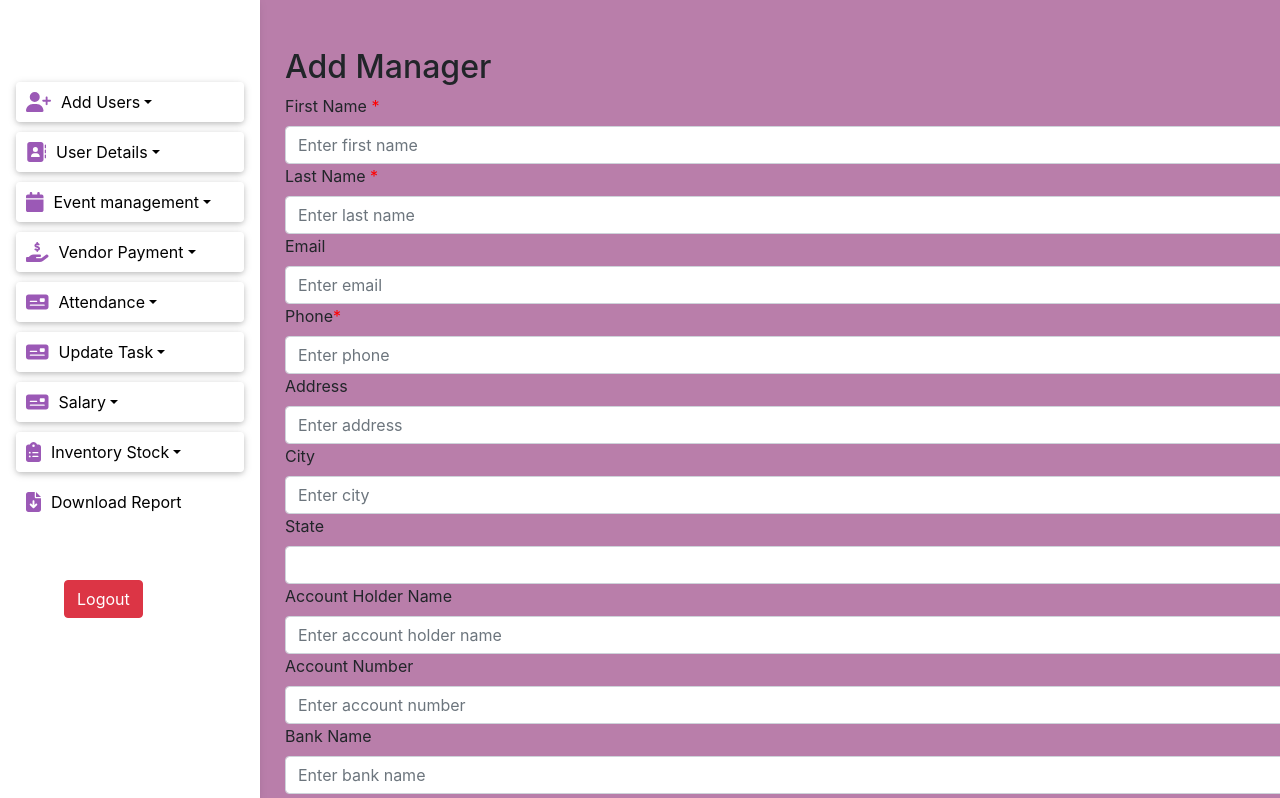
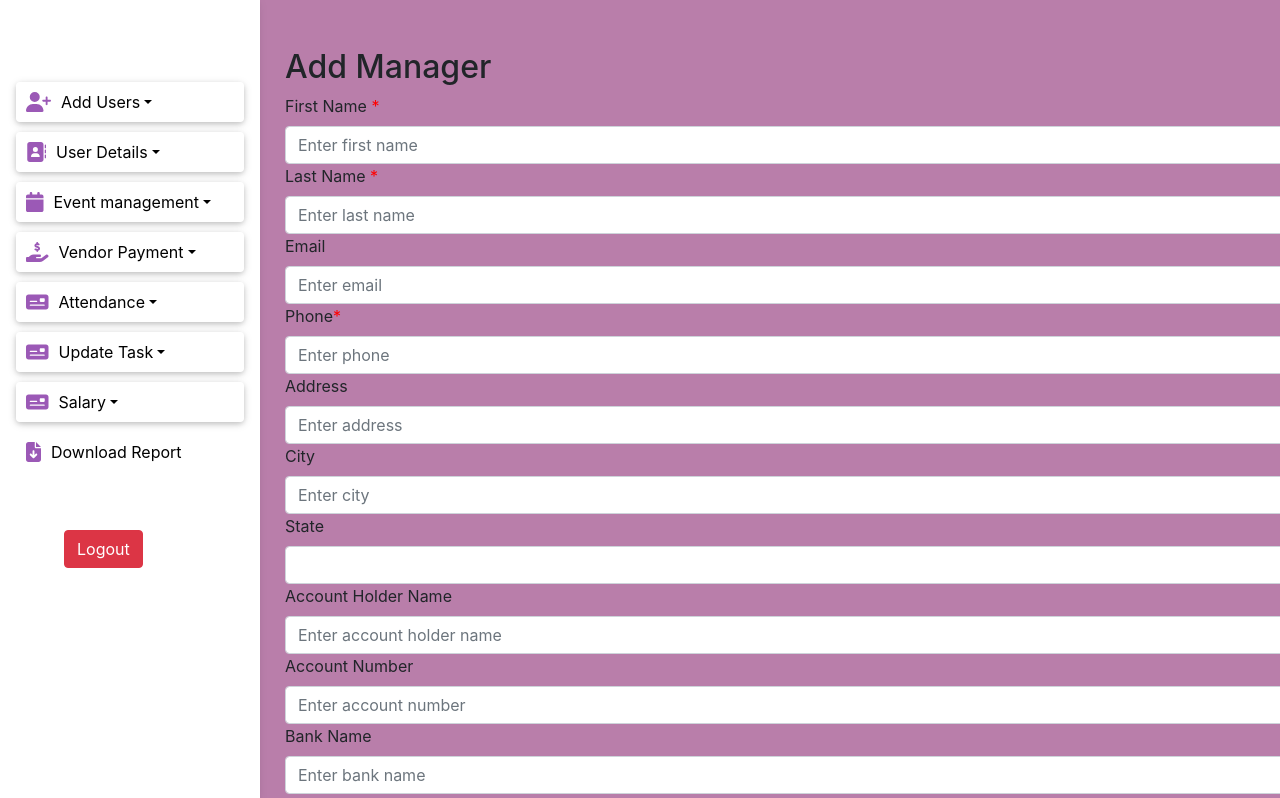
Before and after one commit to kalyani-coder/Event-Managment-Admin, a React (Create React App) app in the folder frontend/: page / in a window 1280 px wide. Shown: the top 798 px of the page. Built offline with nearby package versions, Linux system fonts and the light colour scheme.

Commit message:
updated sidebar

```diff
--- a/frontend/src/components/Sidebar/Sidebar.js
+++ b/frontend/src/components/Sidebar/Sidebar.js
@@ -367,7 +367,7 @@ export default function Sidebar() {
                   </ul>
                 </li>
 
-                <li className="active">
+                {/* <li className="active">
                   <a
                     href="#InventorySubMenu"
                     data-toggle="collapse"
@@ -387,13 +387,7 @@ export default function Sidebar() {
                         Godowns
                       </Link>
                     </li>
-                    {/* <li>
-                      <Link to={"/addinventory"}>
-                        <FontAwesomeIcon icon={faClipboardList} style={{ marginRight: "10px", color: "#fff" }} // Change color
-                        />
-                        Add Inventory
-                      </Link>
-                    </li> */}
+
 
                     <li>
                       <Link to={"/addinventory"}>
@@ -403,15 +397,9 @@ export default function Sidebar() {
                       </Link>
                     </li>
 
-                    {/* <li>
-                      <Link to={"/viewinventory"}>
-                        <FontAwesomeIcon icon={faClipboardList} style={{ marginRight: "10px", color: "#fff" }} // Change color
-                        />
-                        View Inventory
-                      </Link>
-                    </li> */}
+
                   </ul>
-                </li>
+                </li> */}
 
                 <li>
                   <a href="#">
```
